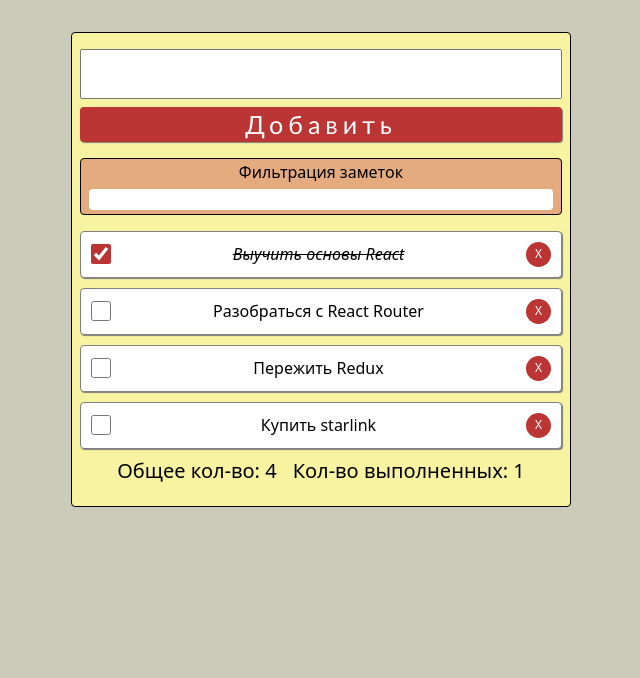
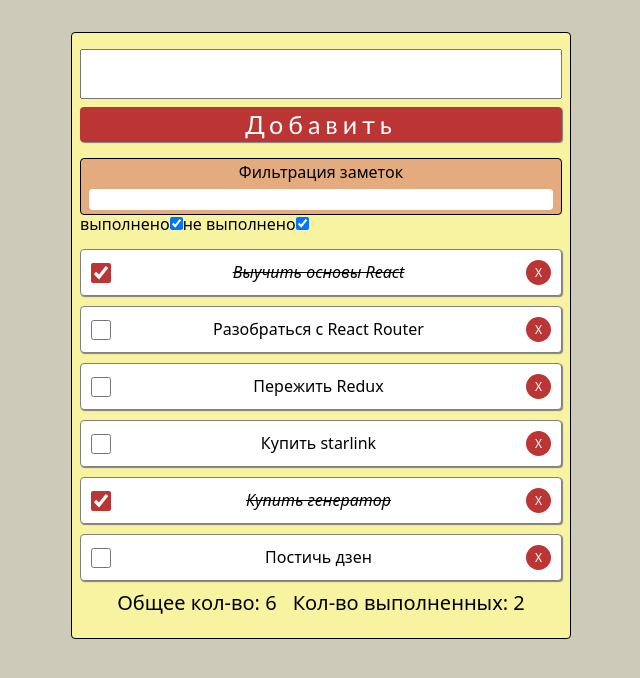
Before and after one commit to YoungSandw1ch/react-training, a React (Create React App) app: page / in a window 1280 px wide. Shown: the top 678 px of the page, without its empty margins (86-726 px from the left). Built offline with nearby package versions, Linux system fonts and the light colour scheme.

Commit message:
add checbox filter ned some fix

```diff
--- a/src/Components/Todos/App.jsx
+++ b/src/Components/Todos/App.jsx
@@ -8,7 +8,11 @@ import todos from 'data/todos.json';
 export class App extends Component {
   state = {
     todos,
-    filter: '',
+    filter: {
+      text: '',
+      fulfilled: true,
+      notFulfilled: true,
+    },
   };
 
   deleteTodo = id => {
@@ -37,12 +41,28 @@ export class App extends Component {
   };
 
   changeFilter = e => {
-    const filter = e.currentTarget.value;
+    const { text, fulfilled, notFulfilled } = this.state.filter;
+    let filter = { text, fulfilled, notFulfilled };
+    switch (e.currentTarget.name) {
+      case 'text':
+        filter.text = e.currentTarget.value;
+        break;
+      case 'fulfilled':
+        filter.fulfilled = e.currentTarget.checked;
+        break;
+      case 'notFulfilled':
+        filter.notFulfilled = e.currentTarget.checked;
+        break;
+      default:
+        console.log('');
+    }
     this.setState(prevState => ({ ...prevState, filter }));
   };
 
-  createFilterTodos = (todos, filter) => {
-    const normalizeFilter = filter.toLowerCase();
+  createFilterTodos = (todos, { text, fulfilled, notFulfilled }) => {
+    const normalizeFilter = text.toLowerCase().trim();
+    if (!normalizeFilter) return todos;
+
     return todos.filter(todo =>
       todo.text.toLowerCase().includes(normalizeFilter)
     );
@@ -65,7 +85,7 @@ export class App extends Component {
           py={4}
         >
           <TodoForm onSubmit={this.handleSubmit} />
-          <Filter onChange={this.changeFilter} value={filter} />
+          <Filter onChange={this.changeFilter} filter={filter} />
           <TodoList
             todos={filteredTodo}
             deleteTodo={this.deleteTodo}
--- a/src/Components/Todos/Filter/filter.jsx
+++ b/src/Components/Todos/Filter/filter.jsx
@@ -1,10 +1,33 @@
 import { Input, Label } from './Filter.styled';
+import { Box } from 'Components/Common';
 
-export const Filter = ({ onChange, value }) => {
+export const Filter = ({ onChange, filter }) => {
+  const { text, fulfilled, notFulfilled } = filter;
   return (
-    <Label>
-      Фильтрация заметок
-      <Input type="text" name="text" value={value} onChange={onChange} />
-    </Label>
+    <Box mb={4}>
+      <Label>
+        Фильтрация заметок
+        <Input type="text" name="text" value={text} onChange={onChange} />
+      </Label>
+      <label>
+        {/* {done} */}
+        выполнено
+        <input
+          type="checkbox"
+          name="fulfilled"
+          checked={fulfilled}
+          onChange={onChange}
+        />
+      </label>
+      <label>
+        не выполнено
+        <input
+          type="checkbox"
+          name="notFulfilled"
+          checked={notFulfilled}
+          onChange={onChange}
+        />
+      </label>
+    </Box>
   );
 };
--- a/src/Components/Todos/Filter/filter.styled.jsx
+++ b/src/Components/Todos/Filter/filter.styled.jsx
@@ -4,7 +4,6 @@ export const Label = styled.label`
   display: block;
   text-align: center;
 
-  margin-bottom: ${({ theme }) => theme.space[4]}px;
   padding: ${({ theme }) => `${theme.space[2]}px ${theme.space[3]}px`};
 
   border: ${({ theme }) => theme.borders.normal};
--- a/src/data/todos.json
+++ b/src/data/todos.json
@@ -2,5 +2,7 @@
   { "id": "id-1", "text": "Выучить основы React", "completed": true },
   { "id": "id-2", "text": "Разобраться с React Router", "completed": false },
   { "id": "id-3", "text": "Пережить Redux", "completed": false },
-  { "id": "id-4", "text": "Купить starlink", "completed": false }
+  { "id": "id-4", "text": "Купить starlink", "completed": false },
+  { "id": "id-5", "text": "Купить генератор", "completed": true },
+  { "id": "id-6", "text": "Постичь дзен", "completed": false }
 ]
```
